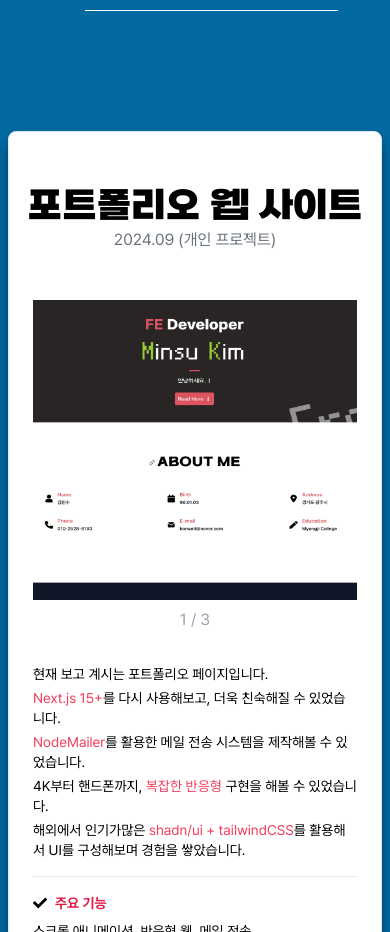
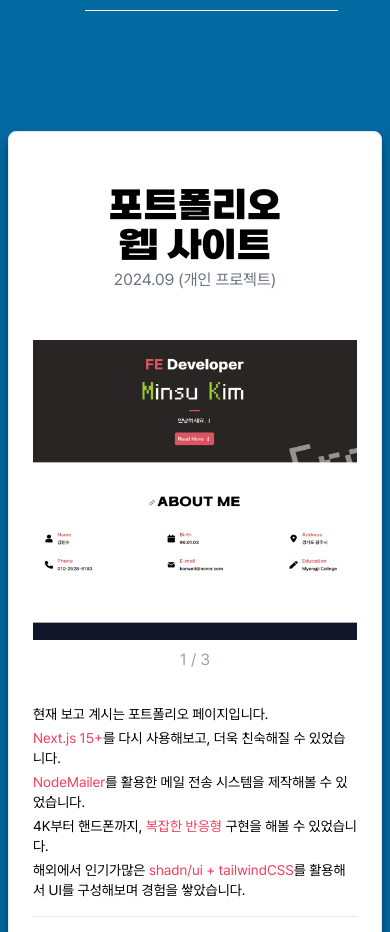
Before and after one commit to yoyobar/portfolio, a Next.js app: page / in a window 390 px wide. Shown: the part 6400-7332 px from the top of the page. Built offline with nearby package versions, Linux system fonts and the light colour scheme.

Commit message:
Fix: FLIP 모바일 반응수정

```diff
--- a/components/project/PortFolioProject.tsx
+++ b/components/project/PortFolioProject.tsx
@@ -34,7 +34,10 @@ const PortFolioProject = () => {
     return (
         <div className="px-4 lg:px-0 w-full flex flex-col h-fit bg-white rounded-lg shadow-lg shadow-sky-950 border pb-14">
             <article>
-                <div className={tw('w-full text-center text-4xl pt-14', aggro.className)}>포트폴리오 웹 사이트</div>
+                <div className={tw('w-full text-center text-4xl pt-14', aggro.className)}>
+                    <p>포트폴리오</p>
+                    <p>웹 사이트</p>
+                </div>
                 <div className="w-full text-center text-gray-500 pb-12">2024.09 (개인 프로젝트)</div>
             </article>
             <article className="relative flex flex-col lg:flex-row px-2 lg:px-8 gap-4">
```
